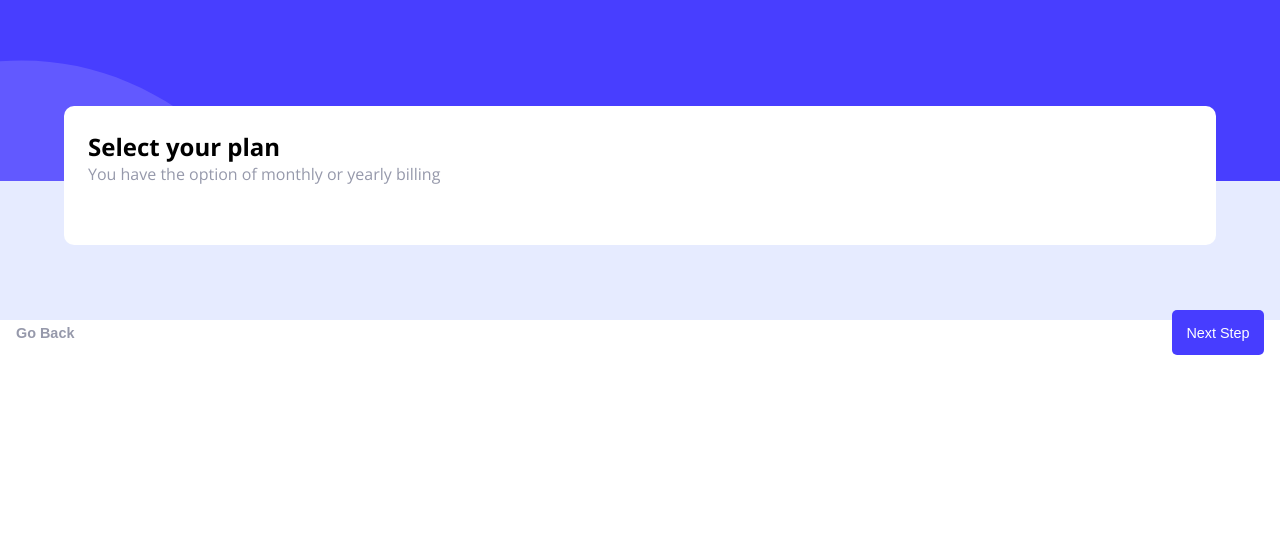
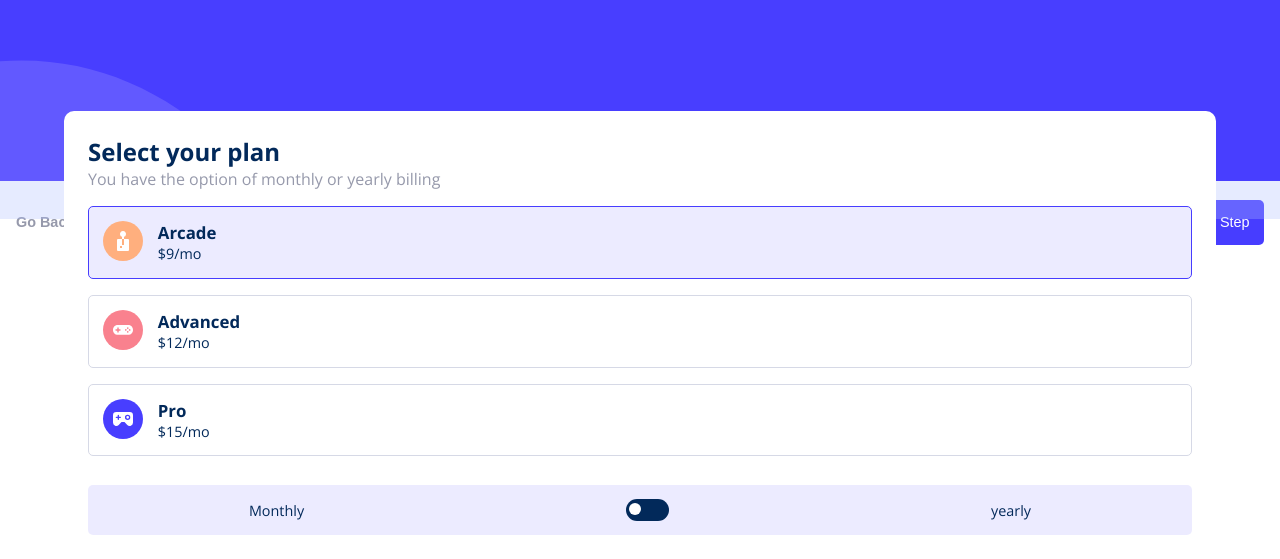
Before and after one commit to 1Dh2Be/multi_step_form, a React (Vite) app: page /step2 in a window 1280 px wide. Shown: the part 619-1178 px from the top of the page. Before the commit the page ends 974 px from the top, so only its background shows below. Built offline with nearby package versions, Linux system fonts and the light colour scheme.

Commit message:
step 2 styling

```diff
--- a/src/pages/components/form/FormTemplate.css
+++ b/src/pages/components/form/FormTemplate.css
@@ -5,6 +5,7 @@
 }
 
 .wrapper__container {
+    position: relative;
     flex: 90;
     height: 100%;
     background-color: hsla(228, 100%, 84%, 0.3);
@@ -15,12 +16,12 @@
     flex-direction: column;
     gap: 1em;
     padding: 1.5em;
-    position: relative;
-    bottom: 75px;
-    height: 100%;
-    max-height: 400px;
+    position: absolute;
+    top: -70px;
+    left: 50%;
+    transform: translateX(-50%);
+    height: auto;
     width: 90%;
-    margin: 0 auto;
     background-color: var(--white);
     border-radius: 10px;
 }
@@ -28,7 +29,7 @@
   /* Typography */
 .wrapper__title {
     font-size: 1.5rem;
-    color: --marine-blue;
+    color: var(--marine-blue);
 }
 
 .wrapper__description {
--- /dev/null
+++ b/src/pages/components/toggler/Toggler.css
@@ -0,0 +1,29 @@
+.billing__input {
+    opacity: 0;
+    position: absolute;
+}
+
+.toggle__slider {
+    position: relative;
+    display: block;
+    width: 3em;
+    height: 1.5em;
+    border-radius: 20px;
+    background-color: var(--marine-blue);
+}
+
+.toggle__slider::after {
+    position: absolute;
+    display: block;
+    content: "";
+    width: 12px;
+    height: 12px;
+    background-color: var(--white);
+    border-radius: 50%;
+    top: 4px;
+    left: 3px;
+}
+
+.billing__input:checked + .toggle__slider::after{
+    transform: translateX(100%);
+}
--- /dev/null
+++ b/src/pages/components/toggler/Toggler.jsx
@@ -0,0 +1,12 @@
+import "./Toggler.css"
+
+const Toggler = () => {
+    return (
+        <>
+            <input type="checkbox" id="billing__toggler" className="billing__input"/>
+            <span className="toggle__slider"></span>
+        </>
+    )
+}
+
+export default Toggler
--- a/src/pages/form-step2/FormStep2.css
+++ b/src/pages/form-step2/FormStep2.css
@@ -0,0 +1,59 @@
+input[type="radio"] {
+    opacity: 0;
+    position: absolute;
+}
+
+input[type="radio"]:checked + .plan__content {
+    border-color: var(--purplish-blue);
+    background-color: hsla(243, 100%, 62%, 0.1);
+
+}
+
+.icon {
+    width: 40px;
+    height: 40px;
+    display: flex;
+    align-items: center;
+    justify-content: center;
+}
+
+.plans {
+    display: flex;
+    flex-direction: column;
+    gap: 1em;
+}
+
+.plan__content:hover, .plan__content:checked {
+    border-color: var(--purplish-blue);
+    background-color: hsla(243, 100%, 62%, 0.1);
+}
+
+.plan:last-child {
+    margin-bottom: 2em;
+}
+
+.plan__content {
+    display: flex;
+    gap: 1em;
+    border: 1px solid var(--light-gray);
+    border-radius: 5px;
+    padding: 1em;
+    cursor: pointer;
+}
+
+.billing__label {
+    width: 100%;
+    display: flex;
+    justify-content: space-around;
+    align-items: center;
+}
+
+.billing__toggler {
+    display: flex;
+    justify-content: space-around;
+    align-items: center;
+    height: 50px;
+    border-radius: 5px;
+    background-color: hsla(243, 100%, 62%, 0.1);
+    cursor: pointer;
+}
--- a/src/pages/form-step2/FormStep2.jsx
+++ b/src/pages/form-step2/FormStep2.jsx
@@ -1,6 +1,10 @@
+import "./FormStep2.css"
+
+
 import { useNavigate } from "react-router";
 import { useForm } from "../FormContext";
 import FormTemplate from "../components/form/FormTemplate";
+import Toggler from "../components/toggler/Toggler";
 
 
 const FormStep2 = () => {
@@ -27,6 +31,48 @@ const FormStep2 = () => {
             onBackStep={handleBackStep}
             showBackButton= {true}
         >
+          <div className="plans">
+            <label className="plan">
+              <input type="radio" name="plan" value="arcade" defaultChecked />
+              <div className="plan__content">
+                <span className="icon"><img src="src/assets/images/icon-arcade.svg" alt="Arcade plan icon" /></span>
+                <div>
+                  <h3>Arcade</h3>
+                  <p>$9/mo</p>
+                </div>
+              </div>
+            </label>
+
+            <label className="plan">
+              <input type="radio" name="plan" value="advanced" />
+              <div className="plan__content">
+                <span className="icon"><img src="src/assets/images/icon-advanced.svg" alt="Advanced plan icon" /></span>
+                <div>
+                  <h3>Advanced</h3>
+                  <p>$12/mo</p>
+                </div>
+              </div>
+            </label>
+
+            <label className="plan">
+              <input type="radio" name="plan" value="pro" />
+              <div className="plan__content">
+                <span className="icon"><img src="src/assets/images/icon-pro.svg" alt="Pro plan icon" /></span>
+                <div>
+                  <h3>Pro</h3>
+                  <p>$15/mo</p>
+                </div>
+              </div>
+            </label>
+          </div>
+
+          <div className="billing__toggler">
+            <label className="billing__label">
+              Monthly
+              <Toggler/>
+              yearly
+            </label>
+          </div>
 
         </FormTemplate>
     )
```
